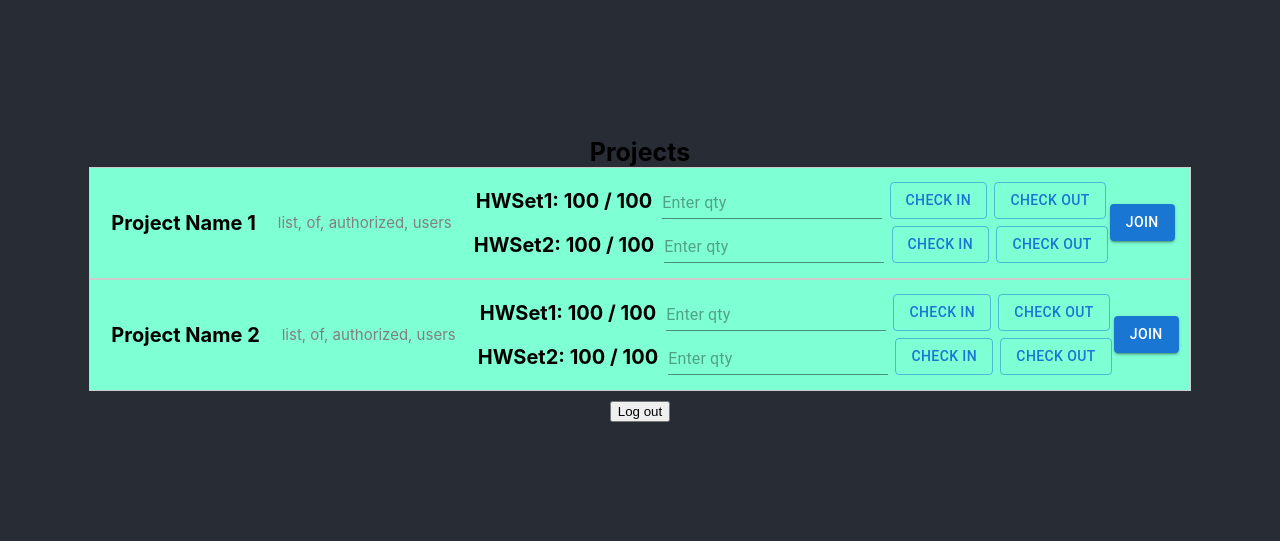
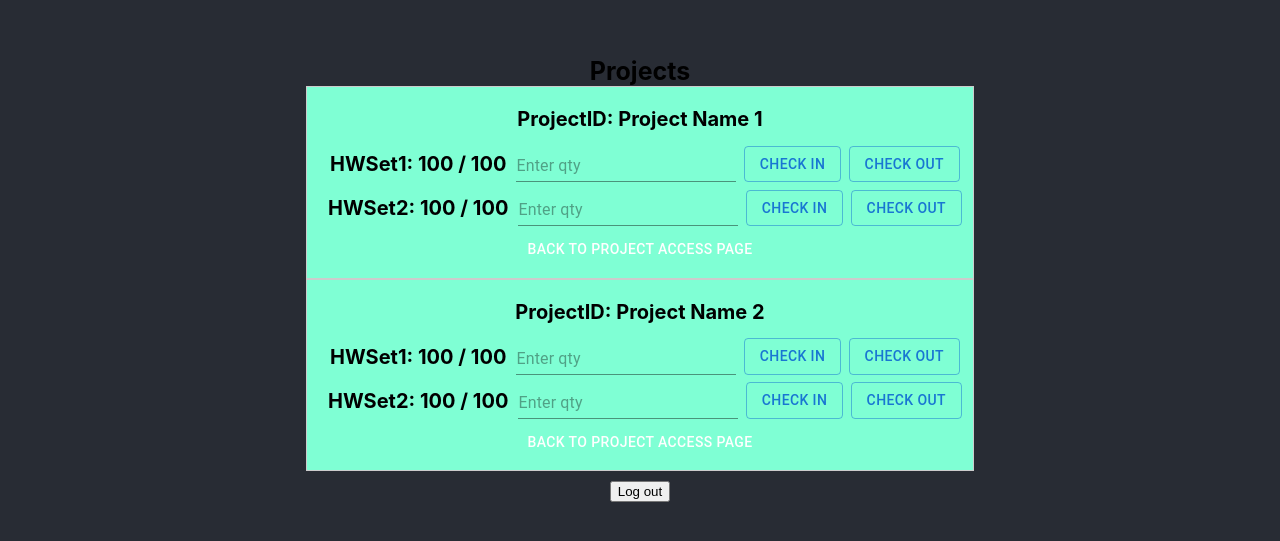
Before and after one commit to SV-Hello/EE461L-Team1, a React (Create React App) app: page /AccessProjectPage in a window 1280 px wide. Shown: the part 121-662 px from the top of the page. Built offline with nearby package versions, Linux system fonts and the light colour scheme.

Commit message:
Added a nonfunctional back button

```diff
--- a/src/components/Project.js
+++ b/src/components/Project.js
@@ -16,39 +16,28 @@ function Project(props) {
     };
 
     return(
-        <BackgroundBox backgroundColor = '#7FFFD4'> {/*Passing props from parent to child*/}
+        <BackgroundBox backgroundColor = '#7FFFD4'>
+
+            <div className="project_title_font">
+                ProjectID: {props.projName || -1}
+            </div>
 
         <table style={tableStyle}>
             <tbody>
-                <tr>
-                <td style={cellStyle}>
-                    <div className="project_title_font">
-                    {props.projName || -1}
-                    </div>
-                </td>
 
                 <td style={cellStyle}>
-                    <div className="auth_users_font">
-                    list, of, authorized, users
-                    </div>
-                 </td>
-
-                <td style={cellStyle}>
-                    {/*Custom component used multiple times*/}
-                    {/*Passing props from parent to child*/}
                     <HardwareSet hardwareNum = '1'></HardwareSet>
                     <HardwareSet hardwareNum = '2'></HardwareSet>
                 </td>
 
-                <td style={cellStyle}>
-                    <Button
-                        color = "primary"
-                        variant = "contained"
-                    >Join</Button>
-                </td>
-                </tr>
             </tbody>
-            </table>
+        </table>
+
+        {/*Currently does nothing*/}
+        <Button
+        color = "primary"
+        variant="Contained"
+        >Back to Project Access Page</Button>
 
         </BackgroundBox>
 
```
